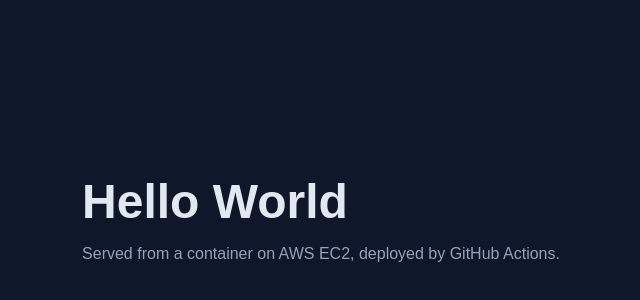
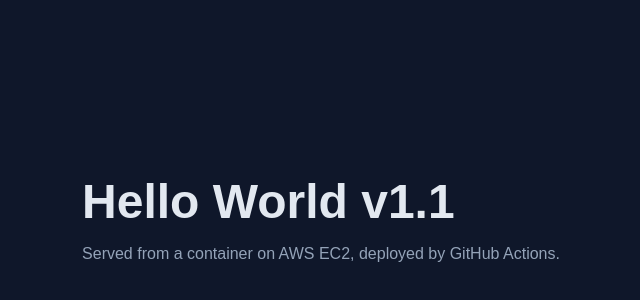
Before and after one commit to wisamMu/Devops-Sprint-Wisam, a plain HTML site: page end-to-end/hello-web/index.html in a window 1280 px wide. Shown: the part 174-474 px from the top of the page, without its empty margins (319-959 px from the left). Drawn offline with Linux system fonts and the light colour scheme.

Commit message:
feat(hello-web): v1.1 heading

```diff
--- a/end-to-end/hello-web/index.html
+++ b/end-to-end/hello-web/index.html
@@ -11,7 +11,7 @@
 </head>
 <body>
   <main>
-    <h1>Hello World</h1>
+    <h1>Hello World v1.1</h1>
     <p>Served from a container on AWS EC2, deployed by GitHub Actions.</p>
   </main>
 </body>
```
